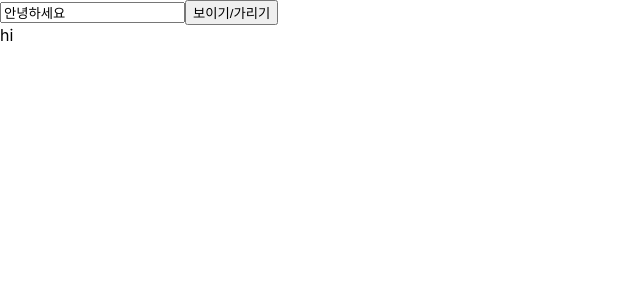
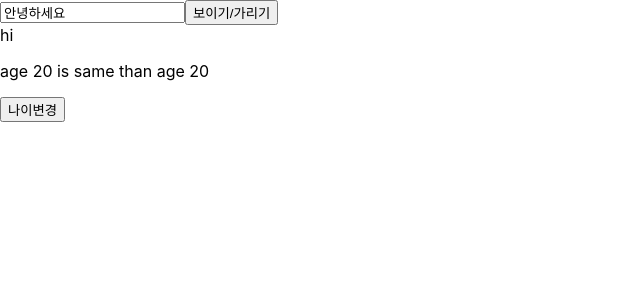
Before and after one commit to ww8007/Practice_React_Programming, a React (Create React App) app in the folder ch03_리액트 개념/initial/: page / in a window 1280 px wide. Shown: the top 300 px of the page, without its empty margins (0-640 px from the left). Built offline with nearby package versions, Linux system fonts and the light colour scheme.

Commit message:
[study] useRef와 useState 동시 사용

```diff
--- a/ch03_리액트 개념/initial/src/App.js
+++ b/ch03_리액트 개념/initial/src/App.js
@@ -1,6 +1,7 @@
 import React from "react";
 import Ref from "./ref/Ref";
 import Hi from "./ref/Hi";
+import Ref_using from "./ref/Ref_using";
 const UserContext = React.createContext("");
 
 function App() {
@@ -13,6 +14,7 @@ function App() {
          </UserContext.Provider> */}
       {/* <Ref></Ref> */}
       <Hi> </Hi>
+      <Ref_using></Ref_using>
     </div>
   );
 }
--- /dev/null
+++ b/ch03_리액트 개념/initial/src/ref/Ref_using.js
@@ -0,0 +1,29 @@
+import React from "react";
+import { useState } from "react";
+import { useRef } from "react";
+import { useEffect } from "react";
+
+function Ref_using() {
+  const [age, setAge] = useState(20);
+  const prevAgeRef = useRef(20);
+  useEffect(() => {
+    prevAgeRef.current = age;
+  });
+  const prevAge = prevAgeRef.current;
+  const text = age === prevAge ? "same" : age > prevAge ? "older" : "younger";
+  return (
+    <div>
+      <p>{`age ${age} is ${text} than age ${prevAge}`}</p>
+      <button
+        onClick={() => {
+          const age = Math.floor(Math.random() * 50 + 1);
+          setAge(age);
+        }}
+      >
+        나이변경
+      </button>
+    </div>
+  );
+}
+
+export default Ref_using;
```
Also changed, not shown: 1 other file (tests, documents, lock files or other folders). Lines whose indentation alone changed are shown as unchanged.
